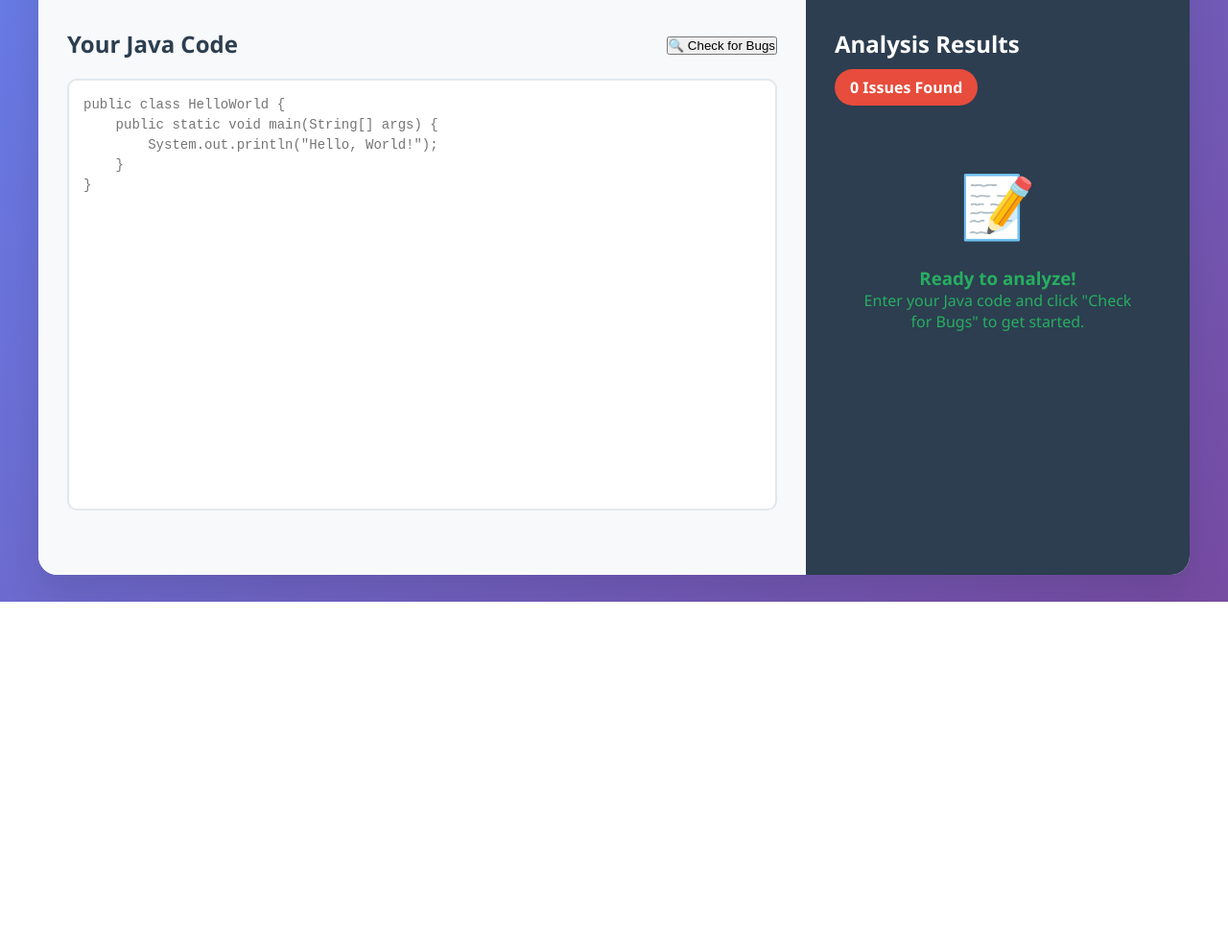
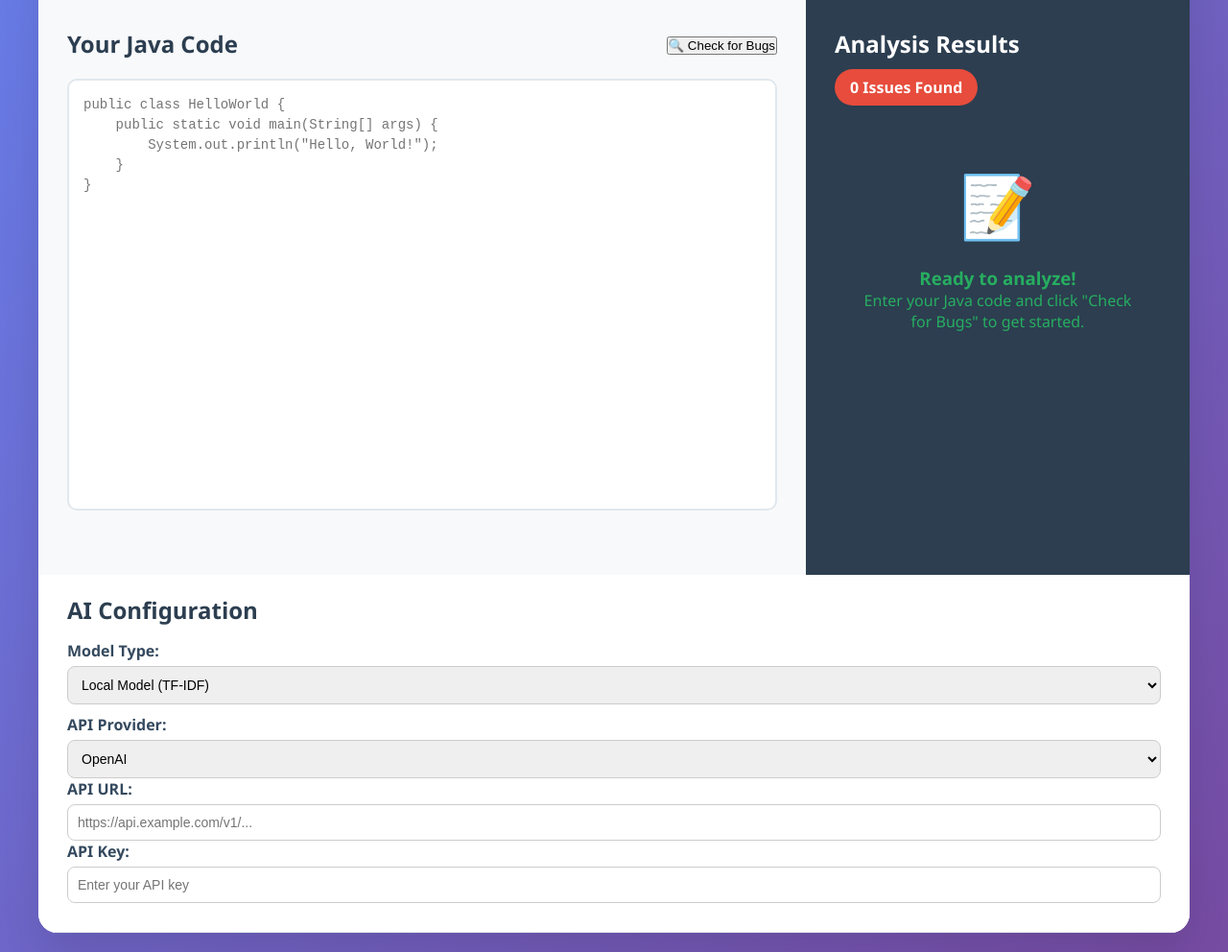
Before and after one commit to yacinemebarki/java_bugs, a Flask app: page / in a window 1280 px wide. Shown: the part 173-1165 px from the top of the page at 96% size. Before the commit the page ends 800 px from the top, so only its background shows below. Run offline with Flask 3, Linux system fonts and the light colour scheme; parts of the project's set-up code (start-up, migrations or seed data) failed here and were passed over.

Commit message:
adding feature that let the user to use his favorite llm model

```diff
--- a/app.py
+++ b/app.py
@@ -2,21 +2,31 @@ from flask import Flask,render_template,request,jsonify
 import os
 from check import check_string
 import joblib
+import requests
+
+
 model_lang=joblib.load('model.pkl')
 model=joblib.load('pip1.pkl')
 app=Flask(__name__)
+
+
 @app.route('/')
 def home():
     return render_template('index.html')
-@app.route('/check',methods=['POST'])
-def check():
+
+
+@app.route('/check_local',methods=['POST'])
+def check_local():
+
     data=request.get_json()
     code=data.get('code')
     print(code)
     results=[]
 
+
     if model_lang.predict([code])!='Java':
-        print(model_lang.predict([code]))
+
+
         return jsonify({'msg':"you must enter java code",'valid':False,'line_number':None})
 
     info=check_string(code)
@@ -44,6 +54,59 @@ def check():
     else :
         return jsonify({'msg':"your code is correct",'valid':True,'line_number':None})
 
+@app.route('/check_provide',methods=["POST"])
+def check_provide():
+
+    data=request.get_json()
+    code=data.get('code')
+    provider=data.get('apiProvider')
+    api_key=data.get('apiKey')
+    api_url=data.get('apiUrl')
+
+    results=[]
+
+    if model_lang.predict([code])!='Java':
+        print(model_lang.predict([code]))
+        return jsonify({'msg':"you must enter java code",'valid':False,'line_number':None})
+
+    info=check_string(code)
+    print(info)
+    if (info['valid']==False):
+        if info['error_line'] is not None:
+            results.append(info['error_line'])
+            return jsonify( {'msg':"you have missed [] or {} or () or = or you have false type",'valid':False,'line_number':results if results else None} )
+
+    if provider == "openai" or provider == "huggingface":
+        headers = {
+            "Authorization": f"Bearer {api_key}",
+            "Content-Type": "application/json"
+        }
+
+    elif provider == "custom":
+        headers = {
+            "x-api-key": api_key,
+            "Content-Type": "application/json"
+        }
+
+    prompt_text = f"""You are a Java bug detection system.
+    Analyze the code and return ONLY this JSON format:
+
+    {{
+        "msg": "...",
+        "valid": false,
+        "line_number": [...]
+    }}
+    Code:
+    {code}
+    """
+    prompt={
+        "inputs":prompt_text
+    }
+    response=requests.post(api_url,headers=headers,json=prompt)
+    result=response.json()
+    print("the result is ",result)
+    return jsonify(result)
+
 
 
 
--- a/static/index.css
+++ b/static/index.css
@@ -245,3 +245,39 @@ body {
     color: #16a34a;
     border: 2px solid #86efac;
 }
+.api-section {
+    padding: 20px 30px;
+    background: #ffffff;
+    border-bottom: 1px solid #e1e8ed;
+}
+
+.api-section h2 {
+    margin-bottom: 15px;
+    color: #2c3e50;
+}
+
+.api-row {
+    display: flex;
+    flex-direction: column;
+    margin-bottom: 10px;
+}
+
+.api-row label {
+    font-weight: 600;
+    margin-bottom: 5px;
+    color: #34495e;
+}
+
+.api-row input,
+.api-row select {
+    padding: 10px;
+    border-radius: 8px;
+    border: 1px solid #ccc;
+    font-size: 14px;
+}
+
+.api-row input:focus,
+.api-row select:focus {
+    outline: none;
+    border-color: #3498db;
+}
--- a/static/index.js
+++ b/static/index.js
@@ -27,42 +27,73 @@ function showSuccess(msg){
         hide(".success-message");
     }, 3000);
 }
-document.getElementById("check-btn").addEventListener("click",function(){
-    const code=document.getElementById("codeEditor").value;
-    if (code==null || code.length<=5){
-        showError("please enter your code or the code must be bigger")
-        return
-    };
 
-    async function send(code) {
+async function send(code,des,apiProvider,apiUrl,apiKey){
     try{
-            const res=await fetch("/check",{
+        console.log("enter")
+
+        const res=await fetch(des,{
             method:"POST",
             headers:{
-                    "Content-Type":"application/json"
+                "Content-Type": "application/json"
             },
-                body:JSON.stringify({code})
-            })
+            body:JSON.stringify({code:code,apiProvider:apiProvider,apiKey:apiKey,apiUrl:apiUrl})
+        }
+
+        )
+        console.log("datasent")
         const bug=document.getElementById("bugCount");
         const data=await res.json();
+
         if (data['valid']==false){
-                showError(data['msg'])
+            showError(data['msg']);
             if (data['line_number']!=null){
                 error=data['line_number']
                 issue=data['line_number'].length
                 bug.textContent=`${issue} issue found in this lines ${error}`
             }
         }
-            else{
+        else {
             showSuccess(data['msg'])
-                bug.textContent='no issue found'
-            }
-        }
-        catch(error){
-            console.log(error);
+            bug.textContent=`no issue found`
         }
 
     }
-    send(code);
+    catch(error){
+        console.log(error)
+    }
+}
+
+
+
+document.getElementById("check-btn").addEventListener("click",function(){
+    const code=document.getElementById("codeEditor").value;
+    const model=document.getElementById("modelType").value;
+    const provider=document.getElementById("apiProvider").value;
+    const apiUrl=document.getElementById("apiUrl").value;
+    const apiKey=document.getElementById("apiKey").value;
+
+    if(!code || code.length<=15){
+        showError("you need to enter real code ")
+    }
+
+    if (model=="local" || !model){
+        send(code,"/check_local",provider,apiUrl,apiKey);
+
+    }
+    else {
+
+        if (!provider || !apiUrl || !apiKey){
+            showError("you must fill all fields")
+            return;
+        }
+
+        send(code,"/check_provide",provider,apiUrl,apiKey);
+
+
+
+
+    }
+
 
 })
--- a/templates/index.html
+++ b/templates/index.html
@@ -49,7 +49,34 @@
                 </div>
             </div>
         </div>
+        <div class="api-section">
+            <h2>AI Configuration</h2>
+
+            <div class="api-row">
+                <label>Model Type:</label>
+                <select id="modelType">
+                    <option value="local">Local Model (TF-IDF)</option>
+                    <option value="api">External API</option>
+                </select>
+            </div>
+
+            <div class="api-row api-config" id="apiConfig" >
+                <label>API Provider:</label>
+                <select id="apiProvider">
+                    <option value="openai">OpenAI</option>
+                    <option value="huggingface">HuggingFace</option>
+                    <option value="custom">Custom API</option>
+                </select>
+
+                <label>API URL:</label>
+                <input type="text" id="apiUrl" placeholder="https://api.example.com/v1/...">
+
+                <label>API Key:</label>
+                <input type="password" id="apiKey" placeholder="Enter your API key">
+            </div>
+        </div>
     </div>
+
 
     <script src="{{ url_for('static', filename='index.js') }}"></script>
 </body>
```
Also changed, not shown: check.py (line endings or trailing spaces). Lines whose indentation alone changed are shown as unchanged.
